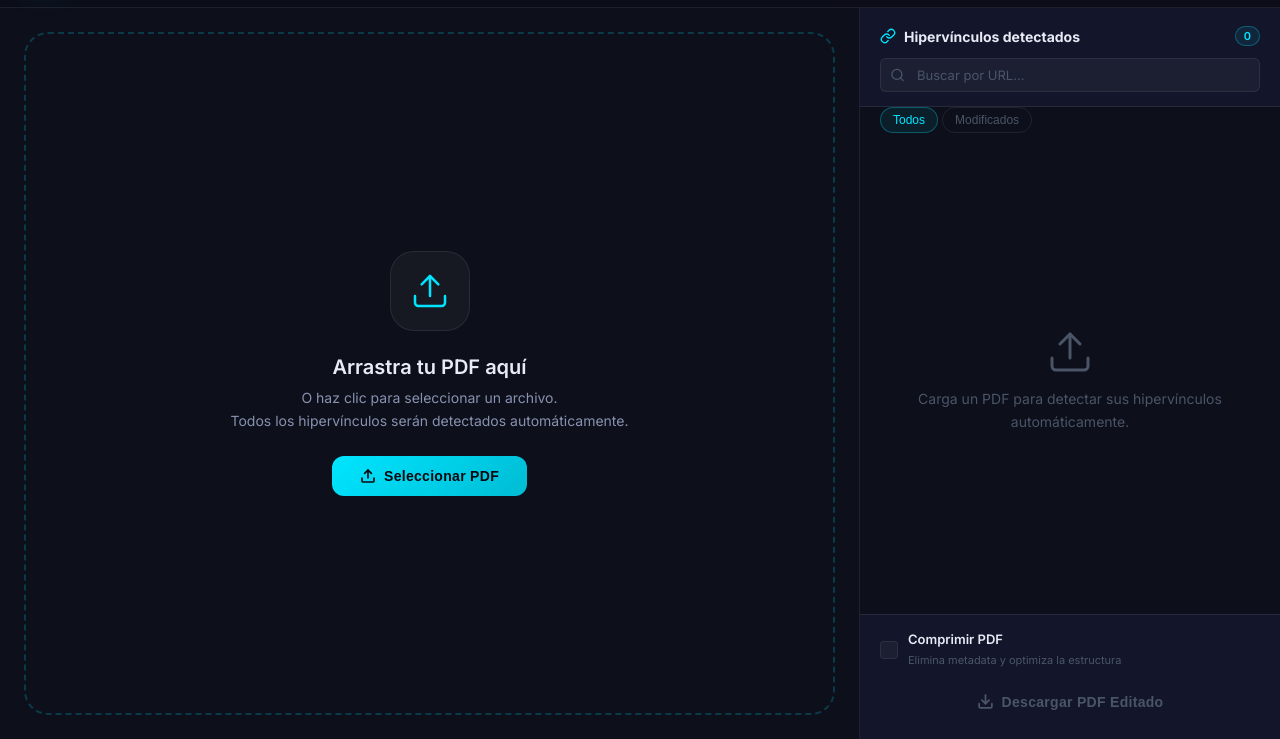
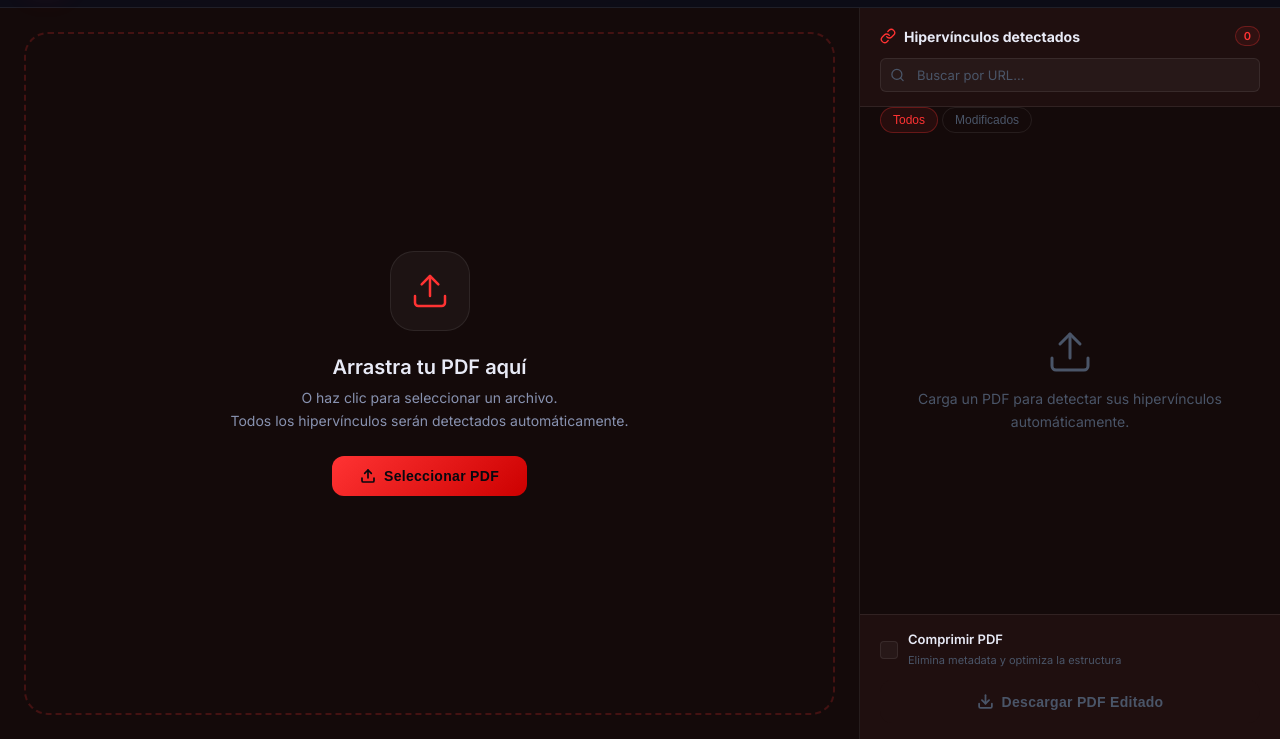
Before and after one commit to dypedtech-rgb/PDF-Hyperlink-, a plain HTML site: page index.html in a window 1280 px wide. Shown: the part 61-800 px from the top of the page. Drawn offline with Linux system fonts and the light colour scheme; a script that the page names is missing.

Commit message:
Update theme palette to black and red

```diff
--- a/css/styles.css
+++ b/css/styles.css
@@ -6,16 +6,16 @@
 
 /* ── CSS Variables / Design Tokens ── */
 :root {
-  --bg-base:        #07080f;
-  --bg-surface:     #0d0f1a;
-  --bg-elevated:    #13162a;
+  --bg-base:        #0a0505;
+  --bg-surface:     #140a0a;
+  --bg-elevated:    #1f0f0f;
   --bg-card:        rgba(255, 255, 255, 0.04);
   --bg-card-hover:  rgba(255, 255, 255, 0.07);
 
-  --accent:         #00e5ff;
-  --accent-dim:     #00bcd4;
-  --accent-glow:    rgba(0, 229, 255, 0.18);
-  --accent-subtle:  rgba(0, 229, 255, 0.08);
+  --accent:         #ff3333;
+  --accent-dim:     #cc0000;
+  --accent-glow:    rgba(255, 51, 51, 0.18);
+  --accent-subtle:  rgba(255, 51, 51, 0.08);
 
   --success:        #00e676;
   --warning:        #ffd740;
@@ -27,7 +27,7 @@
   --text-muted:     #4a5568;
 
   --border:         rgba(255, 255, 255, 0.08);
-  --border-accent:  rgba(0, 229, 255, 0.3);
+  --border-accent:  rgba(255, 51, 51, 0.3);
 
   --radius-sm:      6px;
   --radius-md:      12px;
@@ -37,7 +37,7 @@
   --shadow-sm:      0 2px 8px rgba(0,0,0,0.4);
   --shadow-md:      0 4px 24px rgba(0,0,0,0.5);
   --shadow-lg:      0 8px 48px rgba(0,0,0,0.6);
-  --shadow-glow:    0 0 32px rgba(0, 229, 255, 0.12);
+  --shadow-glow:    0 0 32px rgba(255, 51, 51, 0.12);
 
   --transition:     0.2s cubic-bezier(0.4, 0, 0.2, 1);
   --transition-slow:0.4s cubic-bezier(0.4, 0, 0.2, 1);
@@ -67,9 +67,9 @@ body::before {
   position: fixed;
   inset: 0;
   background:
-    radial-gradient(ellipse 80% 60% at 20% 10%, rgba(0,229,255,0.05) 0%, transparent 60%),
-    radial-gradient(ellipse 60% 50% at 80% 90%, rgba(0,188,212,0.04) 0%, transparent 60%),
-    radial-gradient(ellipse 40% 40% at 50% 50%, rgba(130,177,255,0.03) 0%, transparent 70%);
+    radial-gradient(ellipse 80% 60% at 20% 10%, rgba(255,51,51,0.05) 0%, transparent 60%),
+    radial-gradient(ellipse 60% 50% at 80% 90%, rgba(204,0,0,0.04) 0%, transparent 60%),
+    radial-gradient(ellipse 40% 40% at 50% 50%, rgba(255,102,102,0.03) 0%, transparent 70%);
   pointer-events: none;
   z-index: 0;
 }
@@ -182,7 +182,7 @@ body::before {
   content: '';
   position: absolute;
   inset: 24px;
-  border: 2px dashed rgba(0,229,255,0.2);
+  border: 2px dashed rgba(255,51,51,0.2);
   border-radius: var(--radius-xl);
   transition: border-color var(--transition);
   pointer-events: none;
@@ -257,7 +257,7 @@ body::before {
 
 .btn-upload:hover {
   transform: translateY(-2px);
-  box-shadow: 0 8px 24px rgba(0,229,255,0.3);
+  box-shadow: 0 8px 24px rgba(255,51,51,0.3);
 }
 
 .btn-upload:active {
@@ -441,13 +441,13 @@ body::before {
 /* Link overlays on canvas */
 .link-overlay {
   position: absolute;
-  background: rgba(0, 229, 255, 0.12);
-  border: 1.5px solid rgba(0, 229, 255, 0.5);
+  background: rgba(255, 51, 51, 0.12);
+  border: 1.5px solid rgba(255, 51, 51, 0.5);
   border-radius: 2px;
   cursor: pointer;
   transition: background var(--transition);
 }
-.link-overlay:hover { background: rgba(0, 229, 255, 0.22); }
+.link-overlay:hover { background: rgba(255, 51, 51, 0.22); }
 .link-overlay.modified { border-color: rgba(0, 230, 118, 0.6); background: rgba(0, 230, 118, 0.1); }
 .link-overlay.new-link { border-color: rgba(255, 215, 64, 0.6); background: rgba(255, 215, 64, 0.12); }
 
@@ -467,7 +467,7 @@ body::before {
 .drawing-rect {
   position: absolute;
   border: 1.5px dashed var(--accent);
-  background: rgba(0, 229, 255, 0.15);
+  background: rgba(255, 51, 51, 0.15);
   pointer-events: none;
 }
 
@@ -861,7 +861,7 @@ body::before {
 
 .btn-download:not(:disabled):hover {
   transform: translateY(-2px);
-  box-shadow: 0 8px 28px rgba(0,229,255,0.35);
+  box-shadow: 0 8px 28px rgba(255,51,51,0.35);
 }
 
 .btn-download:not(:disabled):active {
```
Also changed, not shown: assets/favicon.svg.
